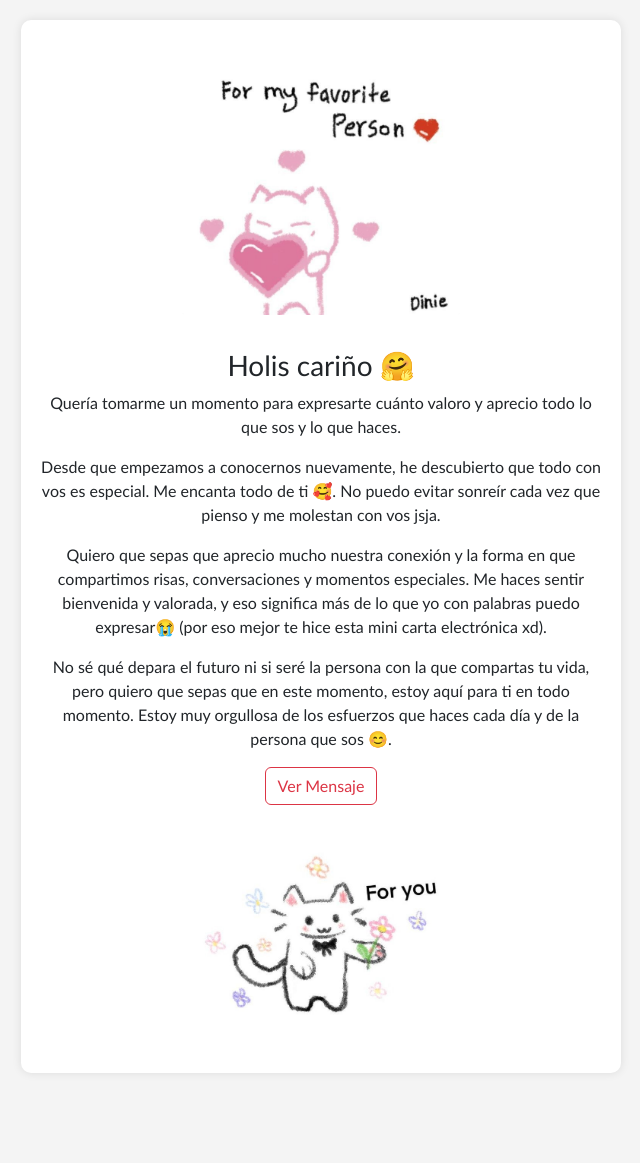
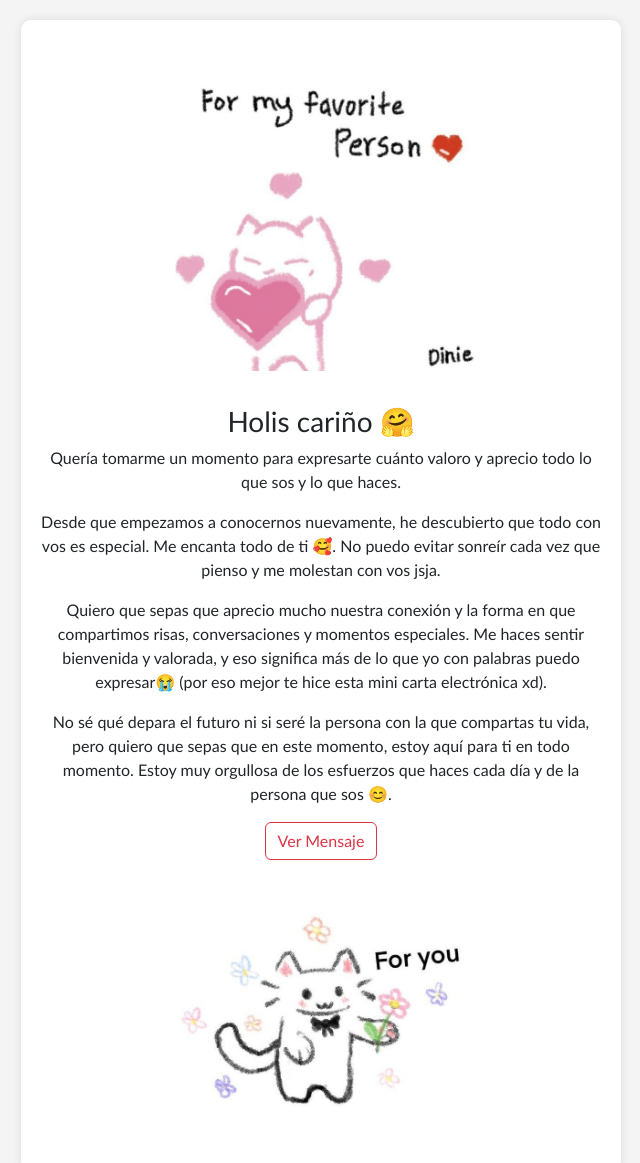
Before and after one commit to quxly4/-, a plain HTML site: page index.html in a window 1280 px wide. Shown: the whole page, without its empty margins (319-959 px from the left). Before the commit the page ends 1093 px from the top, so only its background shows below. Drawn offline with nearby package versions, Linux system fonts and the light colour scheme.

Commit message:
Add files via upload

```diff
--- a/index.html
+++ b/index.html
@@ -63,7 +63,7 @@
 <div id="container">
 
     <center>
-        <img src="media/pin2.jpeg" alt="Imagen" width="50%">
+        <img src="media/pin2.jpeg" alt="Imagen" width="60%">
         <br>
         <br>
         <h3>Holis cariño 🤗 </h3>
@@ -79,7 +79,7 @@
             <br> Gracias por ser tan increíble, te amo mucho cariño 🥺 <span class="heart">♡</span>
         </p>
 
-        <img src="media/pin1.jpeg" alt="Imagen" width="50%">
+        <img src="media/pin1.jpeg" alt="Imagen" width="60%">
     </center>
 </div>
 
```
